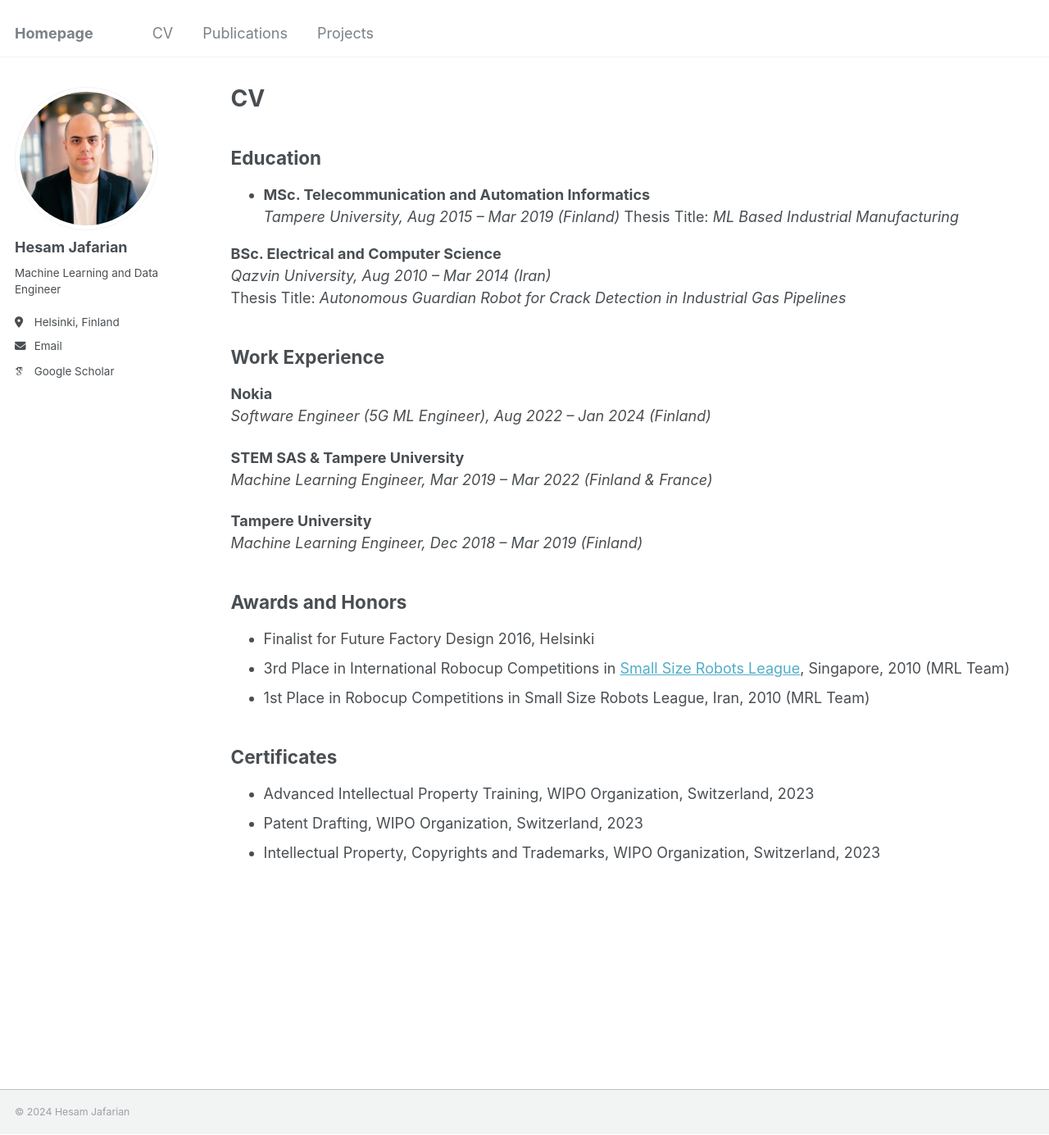
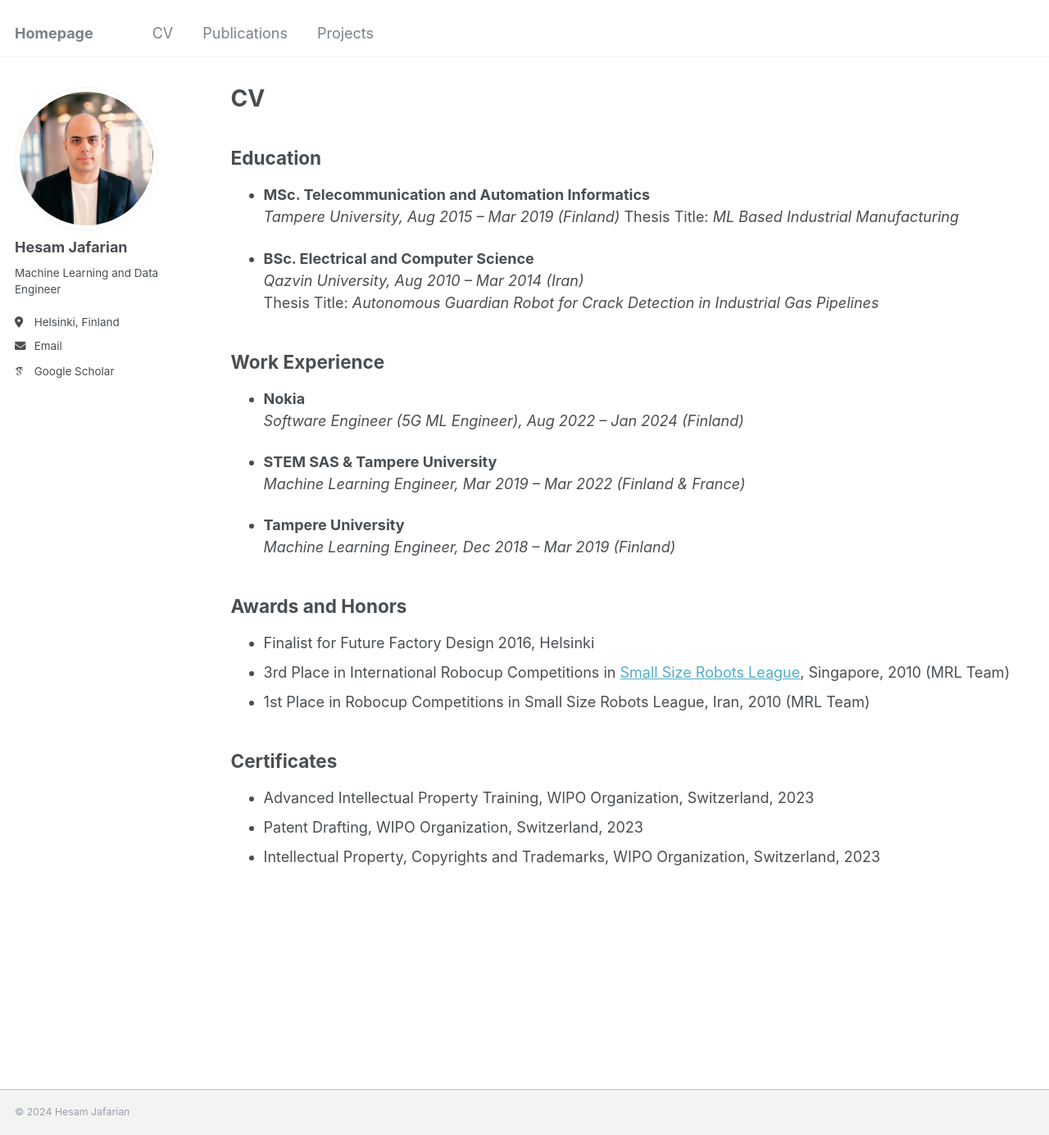
Before and after one commit to hesamjafarian/hesamjafarian.github.io, a Jekyll site: the page built from _pages/cv.md, in a window 1280 px wide and 1385 px high. Shown: the whole window at 82% size. Built offline with Jekyll 4.4.1, drawn with Linux system fonts in a browser that asks for light colours; some web fonts are replaced.

Commit message:
Update cv.md

```diff
--- a/_pages/cv.md
+++ b/_pages/cv.md
@@ -14,19 +14,19 @@ redirect_from:
   *Tampere University, Aug 2015 – Mar 2019 (Finland)*
   Thesis Title: *ML Based Industrial Manufacturing*
 
-**BSc. Electrical and Computer Science**
-*Qazvin University, Aug 2010 – Mar 2014 (Iran)*
-Thesis Title: *Autonomous Guardian Robot for Crack Detection in Industrial Gas Pipelines*
+- **BSc. Electrical and Computer Science**
+  *Qazvin University, Aug 2010 – Mar 2014 (Iran)*
+  Thesis Title: *Autonomous Guardian Robot for Crack Detection in Industrial Gas Pipelines*
 
 ## Work Experience
-**Nokia**
-*Software Engineer (5G ML Engineer), Aug 2022 – Jan 2024 (Finland)*
+- **Nokia**
+  *Software Engineer (5G ML Engineer), Aug 2022 – Jan 2024 (Finland)*
 
-**STEM SAS & Tampere University**
-*Machine Learning Engineer, Mar 2019 – Mar 2022 (Finland & France)*
+- **STEM SAS & Tampere University**
+  *Machine Learning Engineer, Mar 2019 – Mar 2022 (Finland & France)*
 
-**Tampere University**
-*Machine Learning Engineer, Dec 2018 – Mar 2019 (Finland)*
+- **Tampere University**
+  *Machine Learning Engineer, Dec 2018 – Mar 2019 (Finland)*
 
 ## Awards and Honors
 - Finalist for Future Factory Design 2016, Helsinki
```
